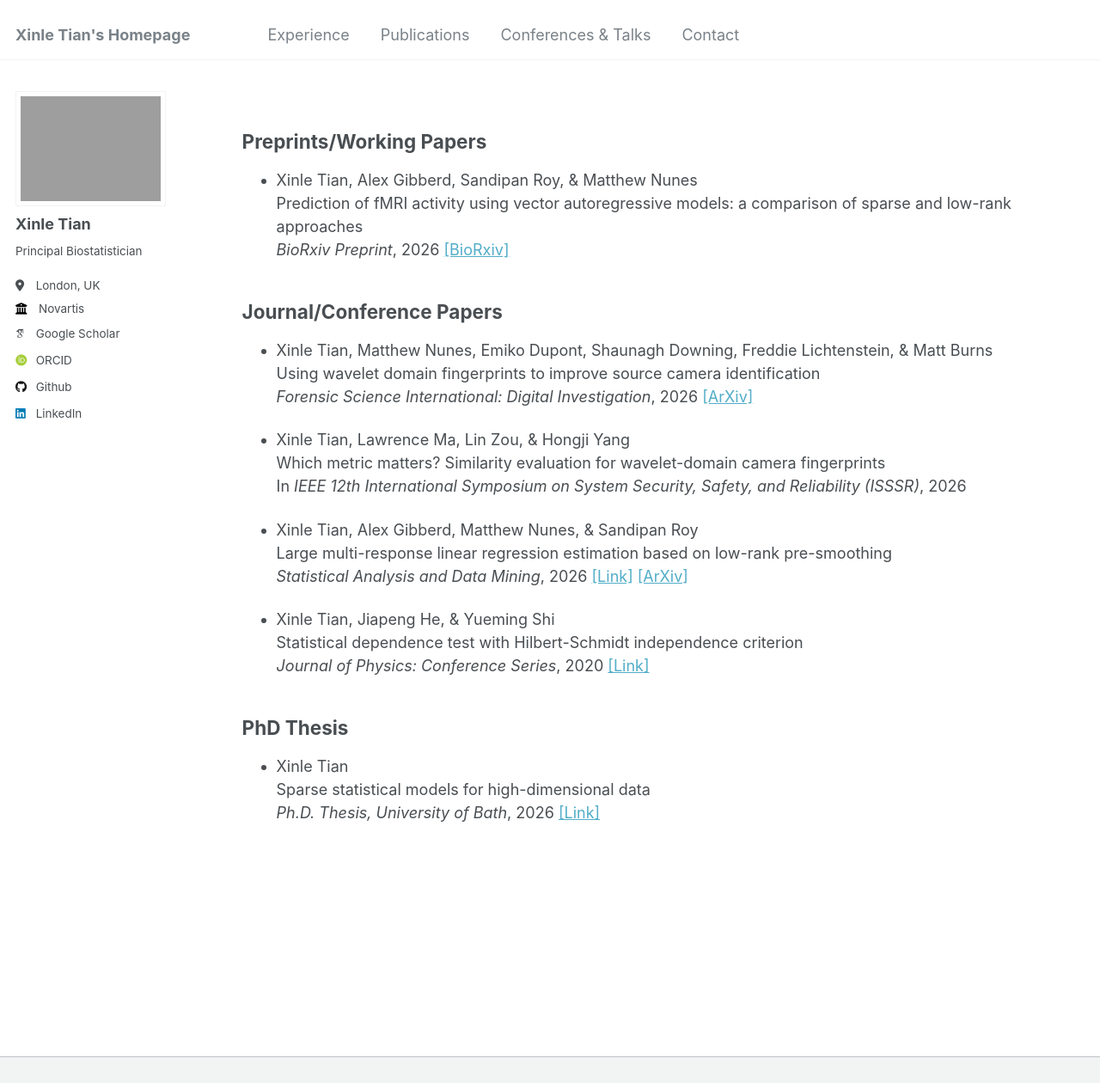
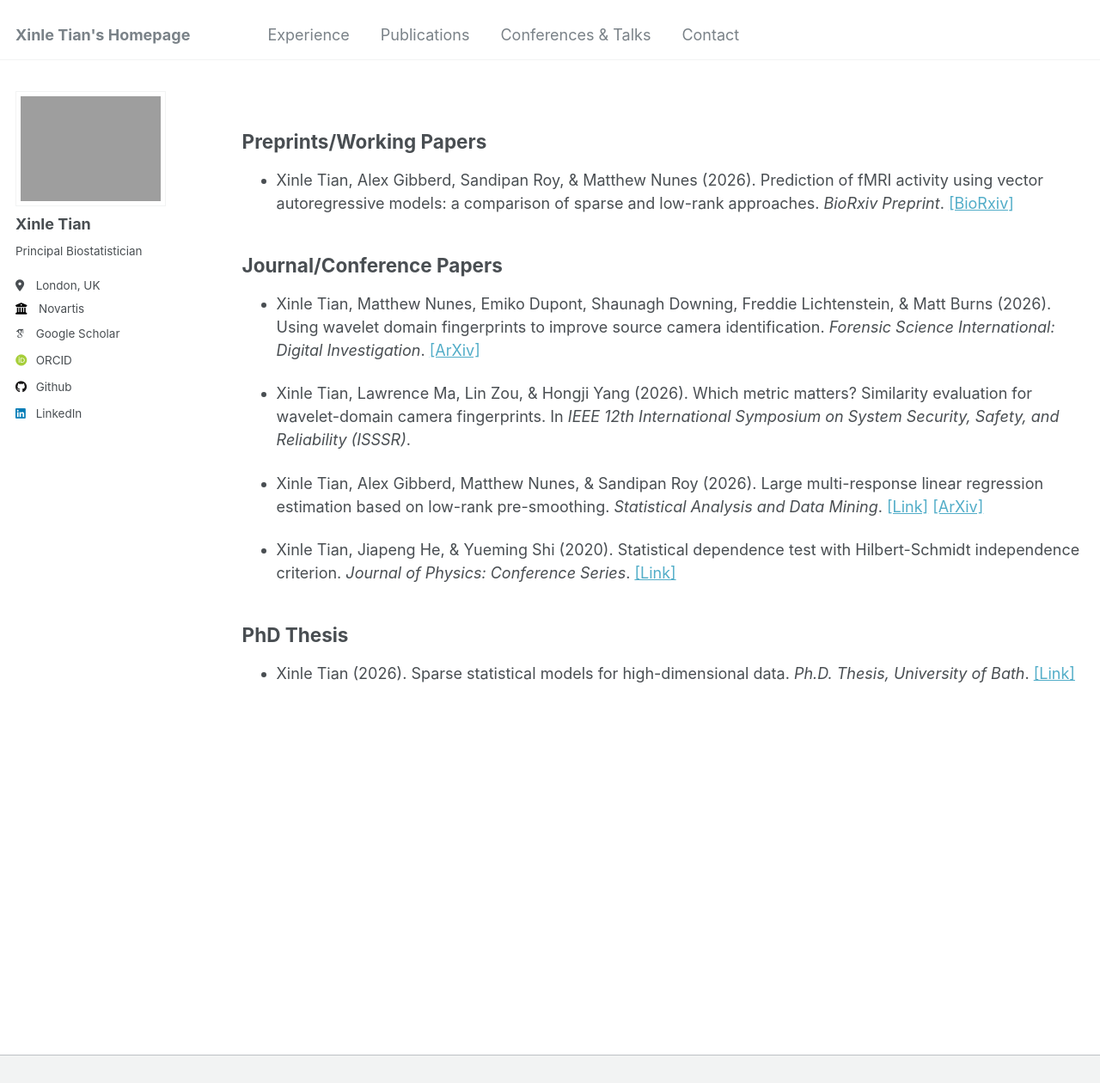
Before and after one commit to xinlet/xinlet.github.io, a Jekyll site: the page built from _pages/publications.md, in a window 1280 px wide and 1400 px high, cut to the strip 0-1260 px from the top of the window. Shown: the whole strip at 86% size. Built offline with Jekyll 4.4.1, drawn with Linux system fonts in a browser that asks for light colours; some web fonts are replaced.

```diff
--- a/_pages/publications.md
+++ b/_pages/publications.md
@@ -8,30 +8,18 @@ author_profile: true
 {% include base_path %}
 
 ## Preprints/Working Papers
-*  Xinle Tian, Alex Gibberd, Sandipan Roy, & Matthew Nunes
-   Prediction of fMRI activity using vector autoregressive models: a comparison of sparse and low-rank approaches
-   *BioRxiv Preprint*, 2026 [[BioRxiv]](https://www.biorxiv.org/content/10.64898/2026.06.11.731556v1.abstract)
+*  Xinle Tian, Alex Gibberd, Sandipan Roy, & Matthew Nunes (2026). Prediction of fMRI activity using vector autoregressive models: a comparison of sparse and low-rank approaches. *BioRxiv Preprint*. [[BioRxiv]](https://www.biorxiv.org/content/10.64898/2026.06.11.731556v1.abstract)
 
 
 ## Journal/Conference Papers
-*  Xinle Tian, Matthew Nunes, Emiko Dupont, Shaunagh Downing, Freddie Lichtenstein, & Matt Burns
-   Using wavelet domain fingerprints to improve source camera identification
-   *Forensic Science International: Digital Investigation*, 2026 [[ArXiv]](https://arxiv.org/abs/2507.01712)
+*  Xinle Tian, Matthew Nunes, Emiko Dupont, Shaunagh Downing, Freddie Lichtenstein, & Matt Burns (2026). Using wavelet domain fingerprints to improve source camera identification. *Forensic Science International: Digital Investigation*. [[ArXiv]](https://arxiv.org/abs/2507.01712)
 
-*  Xinle Tian, Lawrence Ma, Lin Zou, & Hongji Yang
-   Which metric matters? Similarity evaluation for wavelet-domain camera fingerprints
-   In *IEEE 12th International Symposium on System Security, Safety, and Reliability (ISSSR)*, 2026
+*  Xinle Tian, Lawrence Ma, Lin Zou, & Hongji Yang (2026). Which metric matters? Similarity evaluation for wavelet-domain camera fingerprints. In *IEEE 12th International Symposium on System Security, Safety, and Reliability (ISSSR)*.
 
-*  Xinle Tian, Alex Gibberd, Matthew Nunes, & Sandipan Roy
-   Large multi-response linear regression estimation based on low-rank pre-smoothing
-   *Statistical Analysis and Data Mining*, 2026 [[Link]](https://onlinelibrary.wiley.com/doi/10.1002/sam.70072) [[ArXiv]](https://arxiv.org/abs/2411.18334)
+*  Xinle Tian, Alex Gibberd, Matthew Nunes, & Sandipan Roy (2026). Large multi-response linear regression estimation based on low-rank pre-smoothing. *Statistical Analysis and Data Mining*. [[Link]](https://onlinelibrary.wiley.com/doi/10.1002/sam.70072) [[ArXiv]](https://arxiv.org/abs/2411.18334)
 
-*  Xinle Tian, Jiapeng He, & Yueming Shi
-   Statistical dependence test with Hilbert-Schmidt independence criterion
-   *Journal of Physics: Conference Series*, 2020 [[Link]](https://iopscience.iop.org/article/10.1088/1742-6596/1601/3/032008/pdf)
+*  Xinle Tian, Jiapeng He, & Yueming Shi (2020). Statistical dependence test with Hilbert-Schmidt independence criterion. *Journal of Physics: Conference Series*. [[Link]](https://iopscience.iop.org/article/10.1088/1742-6596/1601/3/032008/pdf)
 
 
 ## PhD Thesis
-*  Xinle Tian
-   Sparse statistical models for high-dimensional data
-   *Ph.D. Thesis, University of Bath*, 2026 [[Link]](https://purehost.bath.ac.uk/ws/portalfiles/portal/383833799/Thesis_Xinle_Final.pdf)
+*  Xinle Tian (2026). Sparse statistical models for high-dimensional data. *Ph.D. Thesis, University of Bath*. [[Link]](https://purehost.bath.ac.uk/ws/portalfiles/portal/383833799/Thesis_Xinle_Final.pdf)
```
